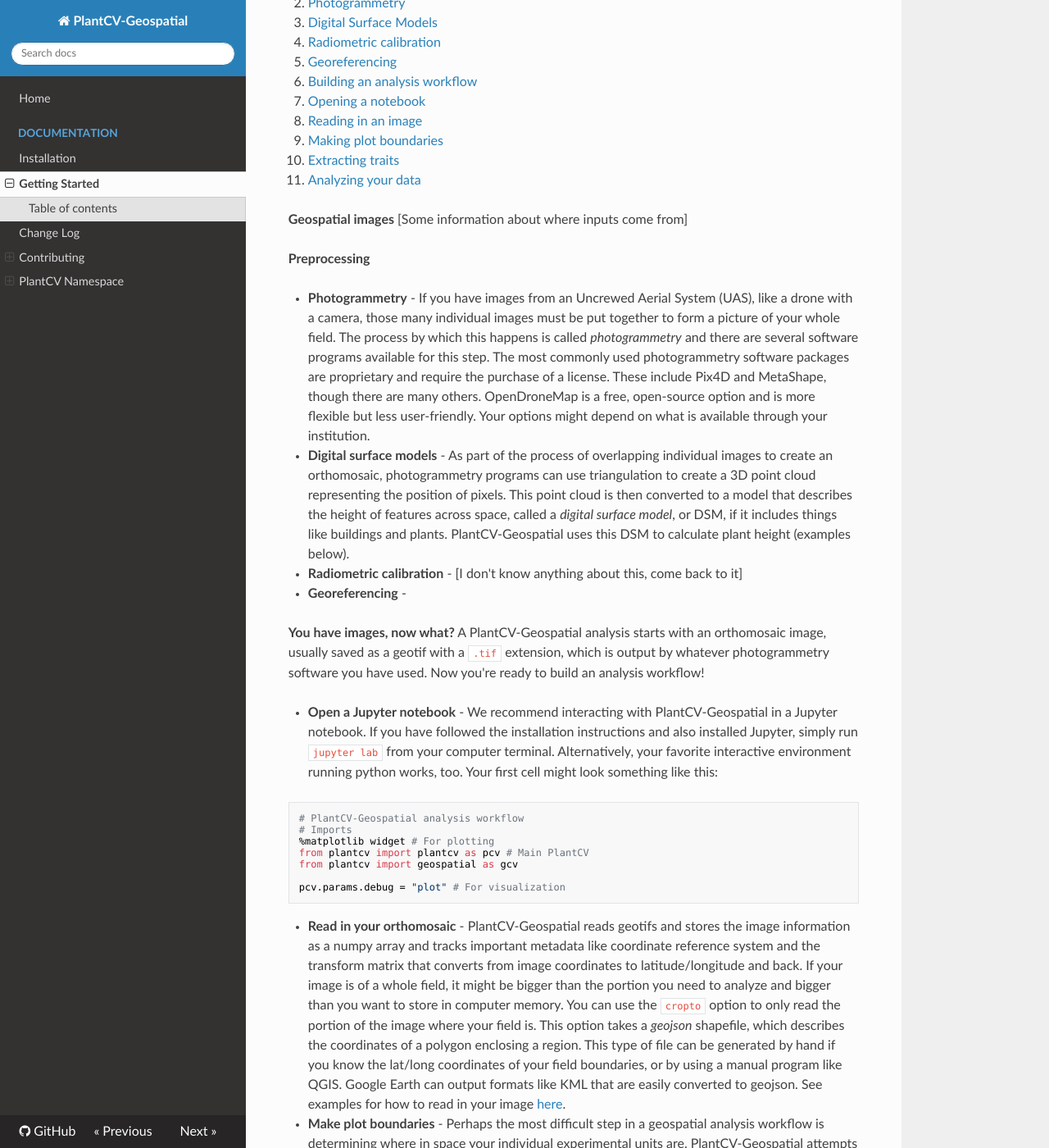
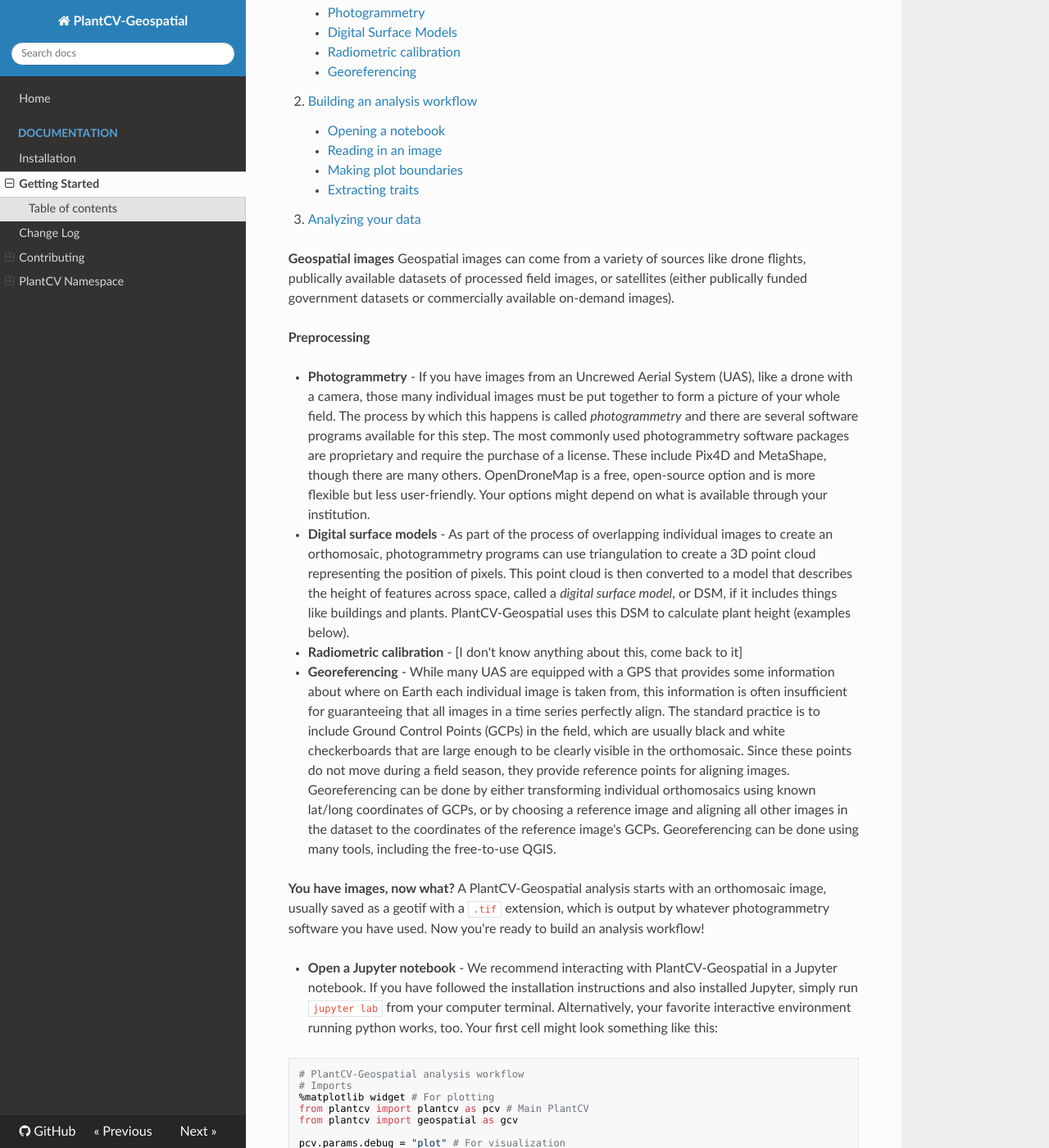
Before and after one commit to danforthcenter/plantcv-geospatial, an MkDocs documentation site: the page built from docs/getting_started.md, in a window 1280 px wide and 1400 px high, scrolled down 501 px. Shown: the whole window at 82% size. Built offline with MkDocs 1.6.1, drawn with Linux system fonts in a browser that asks for light colours; nearby versions of some CDN libraries.

Commit message:
Add georeferencing

```diff
--- a/docs/getting_started.md
+++ b/docs/getting_started.md
@@ -8,21 +8,21 @@ If you haven't already, check out our [installation instructions](installation.m
 
 ### Table of contents
 1. [Obtaining geospatial images for analysis](#geospatial)
-- [Photogrammetry](#photo)
-- [Digital Surface Models](#dsm)
-- [Radiometric calibration](#radio)
-- [Georeferencing](#georef)
+    - [Photogrammetry](#photo)
+    - [Digital Surface Models](#dsm)
+    - [Radiometric calibration](#radio)
+    - [Georeferencing](#georef)
 2. [Building an analysis workflow](#analysis)
-- [Opening a notebook](#notebook)
-- [Reading in an image](#reading)
-- [Making plot boundaries](#plots)
-- [Extracting traits](#traits)
+    - [Opening a notebook](#notebook)
+    - [Reading in an image](#reading)
+    - [Making plot boundaries](#plots)
+    - [Extracting traits](#traits)
 3. [Analyzing your data](#finally)
 
-**Geospatial images**
-[Some information about where inputs come from]
+**Geospatial images** <a name="geospatial"></a>
+Geospatial images can come from a variety of sources like drone flights, publically available datasets of processed field images, or satellites (either publically funded government datasets or commercially available on-demand images).
 
-**Preprocessing** <a name="geospatial"></a>
+**Preprocessing**
 
 - **Photogrammetry** - <a name="photo"></a> If you have images from an Uncrewed Aerial System (UAS), like a drone with a camera, those many individual images must be put together to form a picture of your whole field. The process by which this happens is called *photogrammetry* and there are several software programs available for this step. The most commonly used photogrammetry software packages are proprietary and require the purchase of a license. These include Pix4D and MetaShape, though there are many others. OpenDroneMap is a free, open-source option and is more flexible but less user-friendly. Your options might depend on what is available through your institution.
 
@@ -30,7 +30,7 @@ If you haven't already, check out our [installation instructions](installation.m
 
 - **Radiometric calibration** - <a name="radio"></a> [I don't know anything about this, come back to it]
 
-- **Georeferencing** - <a name="georef"></a>
+- **Georeferencing** - <a name="georef"></a> While many UAS are equipped with a GPS that provides some information about where on Earth each individual image is taken from, this information is often insufficient for guaranteeing that all images in a time series perfectly align. The standard practice is to include Ground Control Points (GCPs) in the field, which are usually black and white checkerboards that are large enough to be clearly visible in the orthomosaic. Since these points do not move during a field season, they provide reference points for aligning images. Georeferencing can be done by either transforming individual orthomosaics using known lat/long coordinates of GCPs, or by choosing a reference image and aligning all other images in the dataset to the coordinates of the reference image's GCPs. Georeferencing can be done using many tools, including the free-to-use QGIS.
 
 
 **You have images, now what?** <a name="analysis"></a>
```
